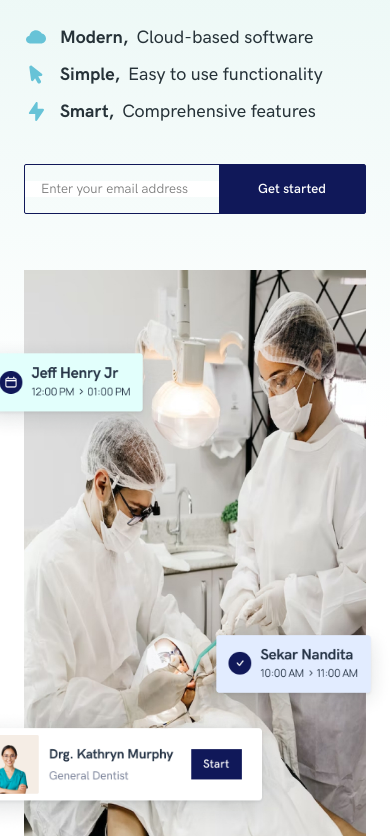
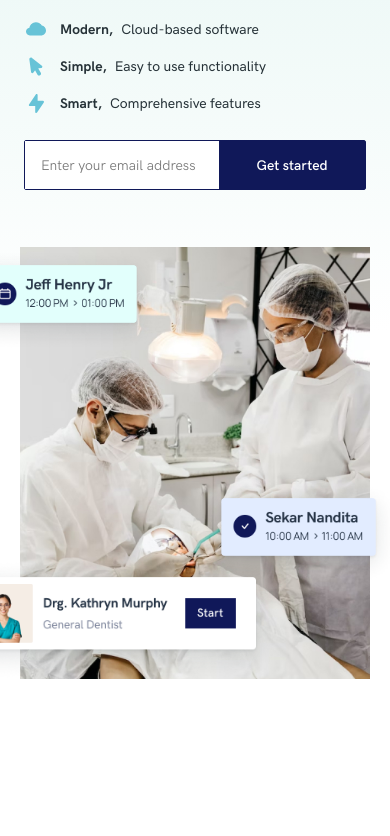
Before and after one commit to Volha-Hancharenka/doctor, a plain HTML site: page index.html in a window 390 px wide. Shown: the part 231-1067 px from the top of the page. After the commit the page ends 910 px from the top, so only its background shows below. Drawn offline with Linux system fonts and the light colour scheme.

Commit message:
welldone

```diff
--- a/scss/style.scss
+++ b/scss/style.scss
@@ -21,6 +21,7 @@
     @media (max-width: 980px) {
       display: flex;
       flex-direction: column;
+      align-items: center;
     }
   }
   &__text {
@@ -30,13 +31,15 @@
     @media (max-width: 767px) {
       padding-top: 24px;
     }
-
   }
   &__title {
     font-size: 64px;
     @include adaptiveClamp("font-size", 64, 40, 1200, 800, 1);
     font-weight: 700;
     max-width: 587px;
+    //@media (max-width: 980px) {
+    // text-align: center;
+    //}
     span {
       font-weight: 600;
       color: #67c3d7;
@@ -47,6 +50,9 @@
     flex-direction: column;
     margin-top: 32px;
     row-gap: 12px;
+    @media (max-width: 767px) {
+      margin-top: 24px;
+    }
   }
   &__item {
     display: flex;
@@ -59,6 +65,9 @@
     font-weight: 500;
     display: flex;
     align-items: center;
+    @media (max-width: 767px) {
+      font-size: 14px;
+    }
   }
   &__bold {
     font-weight: 700;
@@ -71,6 +80,9 @@
   }
   &__form {
     margin-top: 40px;
+    @media (max-width: 767px) {
+      margin-top: 24px;
+    }
   }
   &__field {
     max-width: 485px;
@@ -85,6 +97,10 @@
       width: calc(100% - 146px);
       font-weight: 400;
       padding-left: 16px;
+      height: 100%;
+      @media (max-width: 767px) {
+        font-size: 14px;
+      }
     }
     button {
       width: 146px;
@@ -93,6 +109,9 @@
       color: #ffffff;
       background-color: #101859;
       transition: all 0.3s ease 0s;
+      @media (max-width: 500px) {
+        font-size: 14px;
+      }
       &:hover {
         background-color: lighten(#67c3d7, 10%);
         color: #263238;
@@ -104,18 +123,22 @@
 .promo__images {
   position: relative;
   flex: 1 0;
-  @include adaptiveClamp("margin-top", 40, 57, 1200);
   @media (max-width: 980px) {
     display: flex;
     justify-content: center;
-}
+  }
 }
 .promo__images-big {
   position: relative;
   width: 484px;
   height: 566px;
   overflow: hidden;
-  @media (max-width: 1200px) {
+  @include adaptiveClamp("width", 484, 350, 1400, 1100, 1);
+  @include adaptiveClamp("height", 566, 432, 1400, 1100, 1);
+  @media (max-width: 980px) {
+    margin-top: 57px;
+  }
+  /*@media (max-width: 1200px) {
     width: 400px;
     height: 482px;
   }
@@ -123,10 +146,7 @@
     width: 350px;
     height: 432px;
   }
-  @media (max-width: 980px) {
-    width: 484px;
-    height: 566px;
-  }
+  */
 
   img {
     position: absolute;
@@ -135,6 +155,7 @@
     transform: translate(-50%, -50%);
     width: 100%;
     height: 100%;
+    object-fit: cover;
   }
 }
 .promo__images-one {
```
Also changed, not shown: css/style.css, 1 other file.
